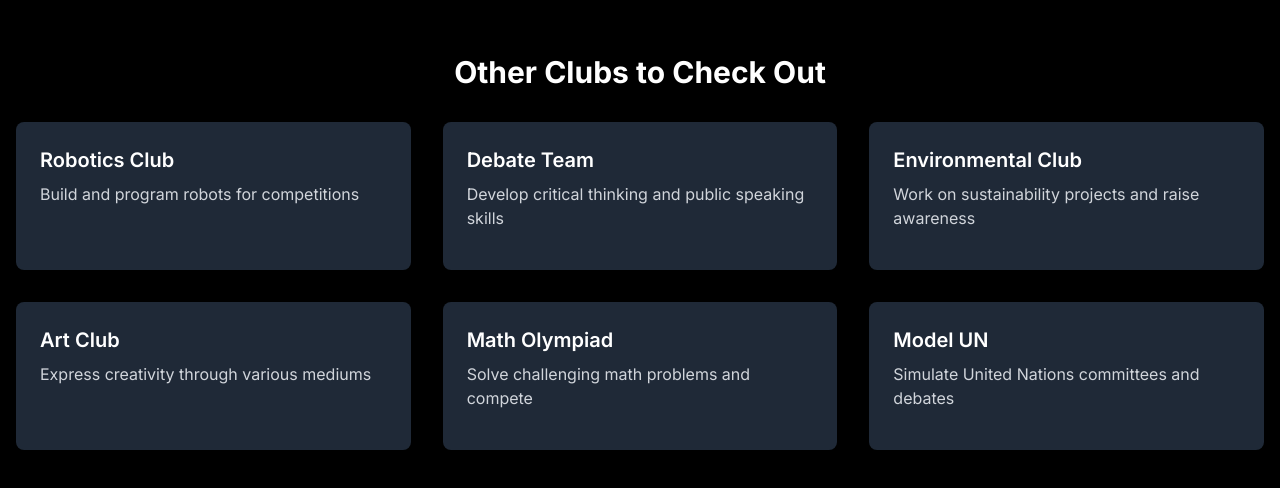
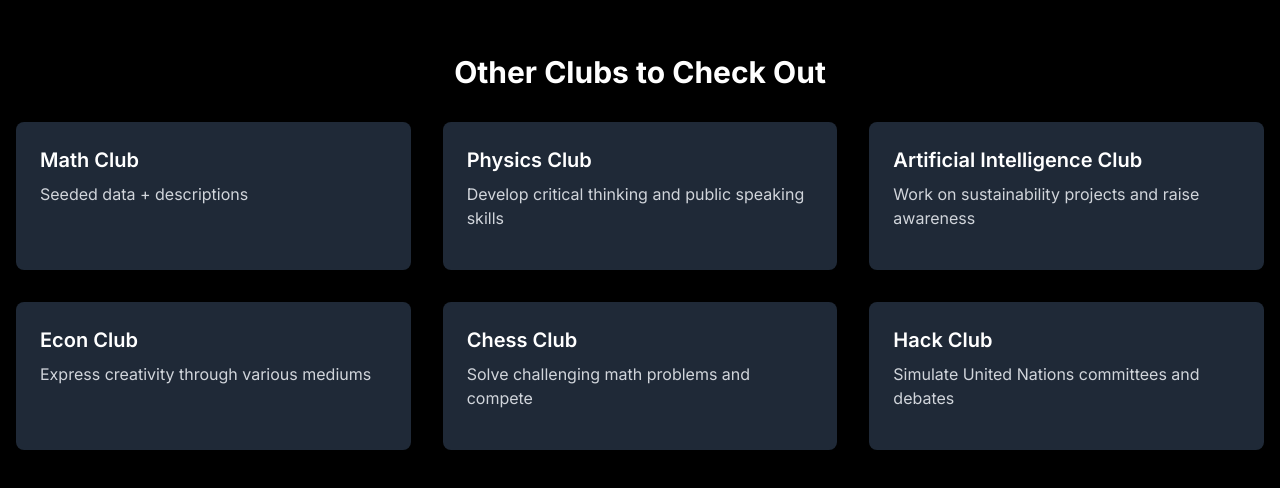
Before and after one commit to Green-Thanos/cccwebsite, a Next.js app: page / in a window 1280 px wide. Shown: the part 1010-1498 px from the top of the page. Built offline with nearby package versions, Linux system fonts and the light colour scheme.

Commit message:
Seed Data

```diff
--- a/src/app/data/clubs.ts
+++ b/src/app/data/clubs.ts
@@ -8,32 +8,32 @@ export interface Club {
 
 export const clubsData: Club[] = [
   {
-    name: "Robotics Club",
-    description: "Build and program robots for competitions",
+    name: "Math Club",
+    description: "Seeded data + descriptions",
     link: "/clubs/robotics",
   },
   {
-    name: "Debate Team",
+    name: "Physics Club",
     description: "Develop critical thinking and public speaking skills",
     link: "/clubs/debate",
   },
   {
-    name: "Environmental Club",
+    name: "Artificial Intelligence Club",
     description: "Work on sustainability projects and raise awareness",
     link: "/clubs/environmental",
   },
   {
-    name: "Art Club",
+    name: "Econ Club",
     description: "Express creativity through various mediums",
     link: "/clubs/art",
   },
   {
-    name: "Math Olympiad",
+    name: "Chess Club",
     description: "Solve challenging math problems and compete",
     link: "/clubs/math-olympiad",
   },
   {
-    name: "Model UN",
+    name: "Hack Club",
     description: "Simulate United Nations committees and debates",
     link: "/clubs/model-un",
   },
```
Also changed, not shown: 1 other file (tests, documents, lock files or other folders).
